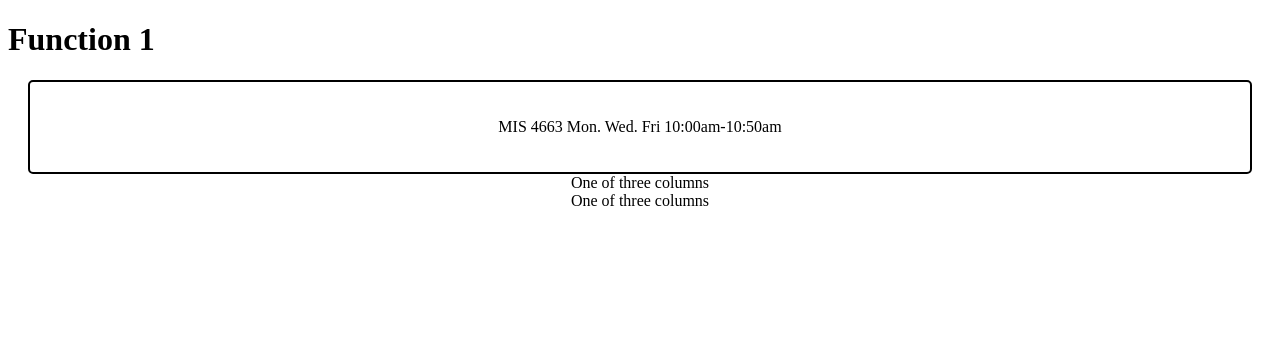
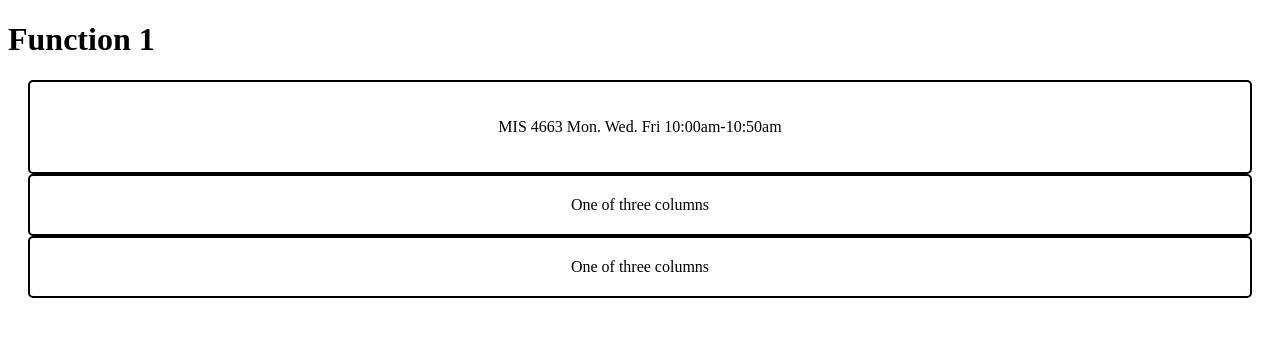
Before and after one commit to bellagordon/MIS4013HW5, a PHP site: page /func2.php in a window 1280 px wide. Shown: the top 337 px of the page. Run offline with PHP 8.4, Linux system fonts and the light colour scheme.

Commit message:
Update func2.php

```diff
--- a/func2.php
+++ b/func2.php
@@ -38,10 +38,10 @@
                     setTimeout(display, 2000);
                 </script>
             </div>
-            <div class="col">
+            <div class="col border-column">
                 One of three columns
             </div>
-            <div class="col">
+            <div class="col border-column">
                 One of three columns
             </div>
         </div>
```
